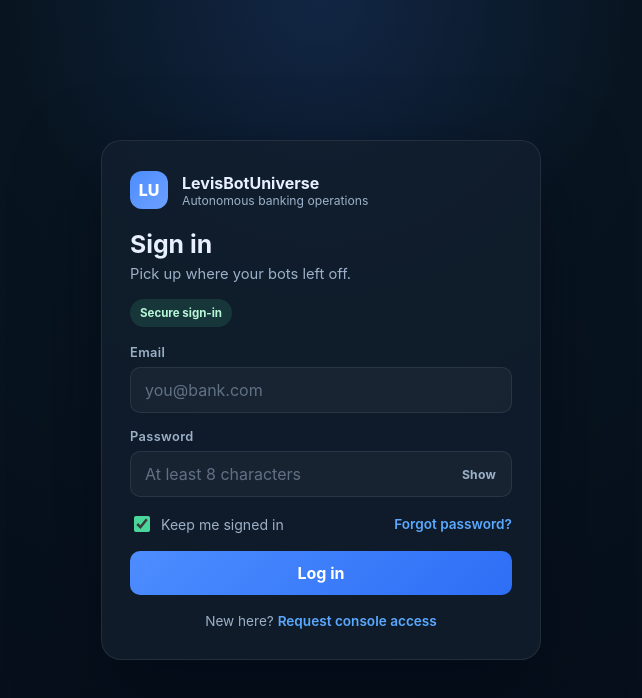
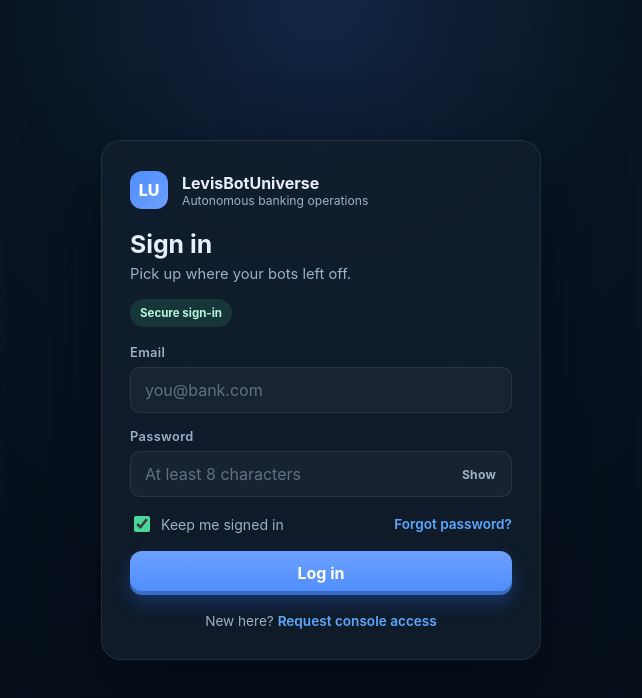
Before and after one commit to doughertylevi5150-dev/banking-platform, a React (Vite) app in the folder client/: page / in a window 1280 px wide. Shown: the top 698 px of the page, without its empty margins (319-961 px from the left). Built offline with nearby package versions, Linux system fonts and the light colour scheme.

Commit message:
feat(client): add tactile PushButton component
Inset-edge blue button that depresses 2px on :active, with green and ghost
variants plus a blue focus ring. Used as the login form submit.

```diff
--- a/client/src/components/LoginPage.jsx
+++ b/client/src/components/LoginPage.jsx
@@ -1,4 +1,5 @@
 import { useRef, useState } from 'react'
+import PushButton from './PushButton'
 
 const EMAIL_PATTERN = /^[^\s@]+@[^\s@]+\.[^\s@]{2,}$/
 
@@ -157,9 +158,9 @@ function LoginPage({ onSignIn }) {
             </a>
           </div>
 
-          <button type="submit" className="primary-btn auth-submit">
+          <PushButton type="submit" className="auth-submit">
             Log in
-          </button>
+          </PushButton>
         </form>
 
         <p className="auth-footer">
--- /dev/null
+++ b/client/src/components/PushButton.jsx
@@ -0,0 +1,19 @@
+function PushButton({
+  children,
+  variant = 'primary',
+  className = '',
+  type = 'button',
+  ...rest
+}) {
+  return (
+    <button
+      type={type}
+      className={`push-btn push-btn-${variant} ${className}`.trim()}
+      {...rest}
+    >
+      {children}
+    </button>
+  )
+}
+
+export default PushButton
--- a/client/src/index.css
+++ b/client/src/index.css
@@ -655,3 +655,69 @@ a {
     padding: 24px 20px;
   }
 }
+
+/* Push button */
+.push-btn {
+  display: inline-flex;
+  align-items: center;
+  justify-content: center;
+  gap: 8px;
+  padding: 12px 20px;
+  border: none;
+  border-radius: 12px;
+  color: #fff;
+  font-weight: 700;
+  cursor: pointer;
+  transition: transform 0.12s ease, box-shadow 0.12s ease, filter 0.2s ease;
+}
+
+.push-btn-primary {
+  background: linear-gradient(180deg, #6da0ff, var(--primary));
+  box-shadow:
+    inset 0 -4px 0 rgba(0, 0, 0, 0.24),
+    0 8px 18px rgba(45, 110, 246, 0.3);
+}
+
+.push-btn-green {
+  background: linear-gradient(180deg, #6fe6b6, var(--green));
+  color: #04251a;
+  box-shadow:
+    inset 0 -4px 0 rgba(0, 0, 0, 0.16),
+    0 8px 18px rgba(74, 213, 155, 0.26);
+}
+
+.push-btn-ghost {
+  background: rgba(255, 255, 255, 0.04);
+  border: 1px solid var(--line);
+  color: var(--text);
+  box-shadow: inset 0 -3px 0 rgba(0, 0, 0, 0.25);
+}
+
+.push-btn:hover {
+  filter: brightness(1.06);
+}
+
+.push-btn:focus-visible {
+  outline: none;
+  box-shadow:
+    0 0 0 3px rgba(90, 169, 255, 0.4),
+    inset 0 -4px 0 rgba(0, 0, 0, 0.24);
+}
+
+.push-btn:active {
+  transform: translateY(2px);
+  box-shadow:
+    inset 0 -1px 0 rgba(0, 0, 0, 0.28),
+    0 3px 8px rgba(0, 0, 0, 0.32);
+}
+
+.push-btn:disabled {
+  opacity: 0.55;
+  cursor: not-allowed;
+  transform: none;
+  filter: none;
+}
+
+.push-btn.auth-submit {
+  width: 100%;
+}
```
